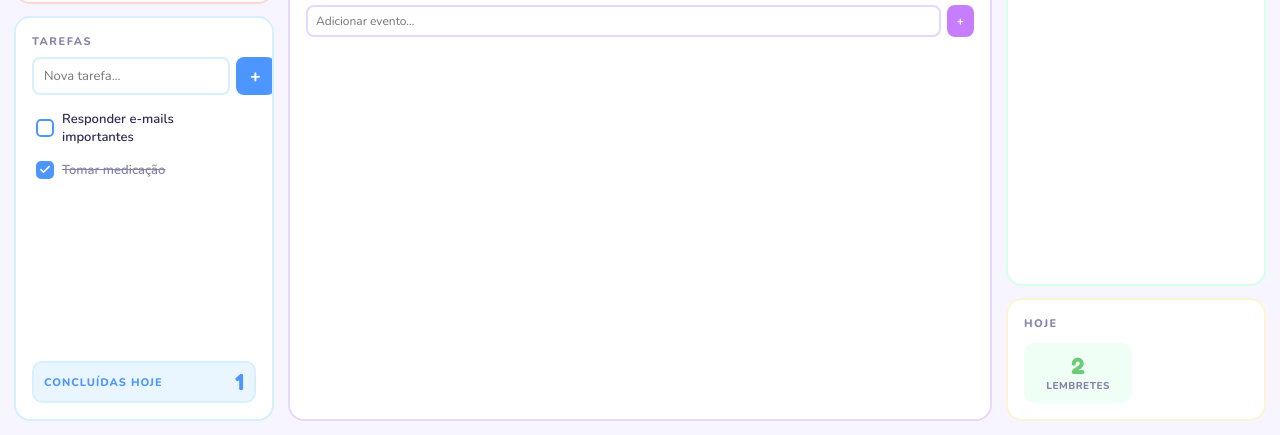
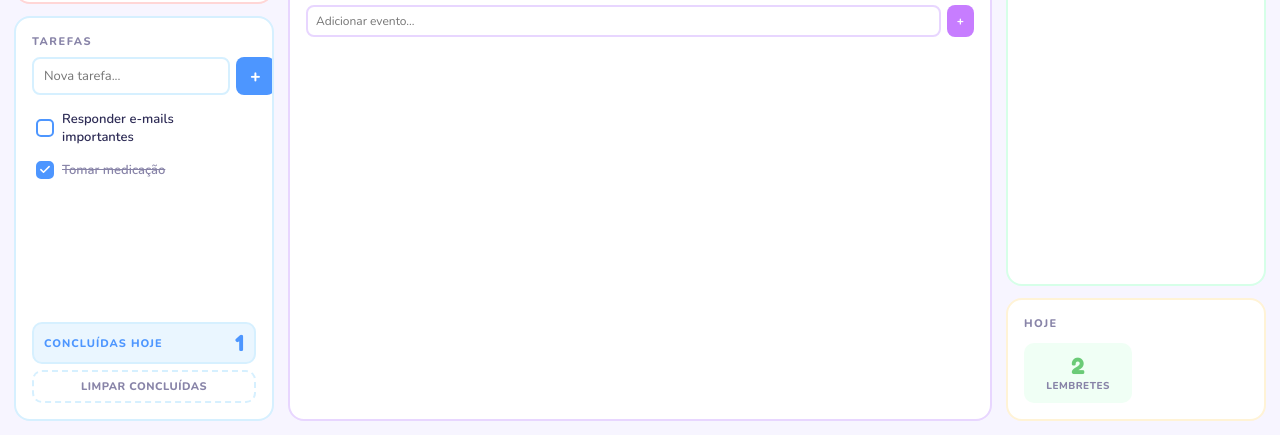
Before and after one commit to DanLeonardi23/tdahaha, a plain HTML site: page index.html in a window 1280 px wide. Shown: the part 365-800 px from the top of the page. Drawn offline with nearby package versions, Linux system fonts and the light colour scheme.

Commit message:
Contador de tarefas e botão para limpar tarefas

```diff
--- a/app.js
+++ b/app.js
@@ -248,6 +248,7 @@ let tasks = [
   { id: 1, text: 'Responder e-mails importantes', done: false },
   { id: 2, text: 'Tomar medicação', done: true },
 ];
+let totalDone = 1; // starts with pre-existing done task
 
 function renderTasks() {
   const list = document.getElementById('tasks-list');
@@ -258,12 +259,15 @@ function renderTasks() {
       <button class="task-del" onclick="deleteTask(${t.id})">✕</button>
     </div>
   `).join('');
-  document.getElementById('stat-tasks').textContent = tasks.filter(t => t.done).length;
+  document.getElementById('stat-tasks').textContent = totalDone;
 }
 
 function toggleTask(id) {
   const t = tasks.find(t => t.id === id);
-  if (t) t.done = !t.done;
+  if (!t) return;
+  const wasDone = t.done;
+  t.done = !t.done;
+  if (!wasDone && t.done) totalDone++;
   renderTasks();
 }
 
@@ -278,6 +282,11 @@ function addTask() {
   if (!text) return;
   tasks.push({ id: Date.now(), text, done: false });
   input.value = '';
+  renderTasks();
+}
+
+function clearDoneTasks() {
+  tasks = tasks.filter(t => !t.done);
   renderTasks();
 }
 
--- a/index.html
+++ b/index.html
@@ -74,6 +74,7 @@
             <span class="tasks-done-label">Concluídas hoje</span>
             <span class="tasks-done-count" id="stat-tasks">0</span>
           </div>
+          <button class="tasks-clear-btn" onclick="clearDoneTasks()">Limpar concluídas</button>
         </div>
       </div>
 
--- a/style.css
+++ b/style.css
@@ -255,6 +255,30 @@ body {
   font-size: 22px;
   color: var(--c4);
   line-height: 1;
+}
+
+.tasks-clear-btn {
+  width: 100%;
+  margin-top: 6px;
+  padding: 7px;
+  border: 2px dashed #D6F0FF;
+  border-radius: var(--radius-sm);
+  background: transparent;
+  color: var(--muted);
+  font-family: 'Nunito', sans-serif;
+  font-weight: 800;
+  font-size: 11px;
+  letter-spacing: 0.5px;
+  text-transform: uppercase;
+  cursor: pointer;
+  transition: all 0.15s;
+  flex-shrink: 0;
+}
+
+.tasks-clear-btn:hover {
+  background: #FFF0F0;
+  border-color: var(--c1);
+  color: var(--c1);
 }
 
 .task-item {
```
